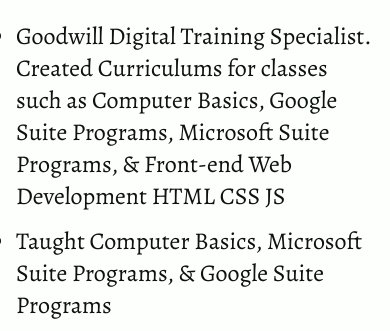
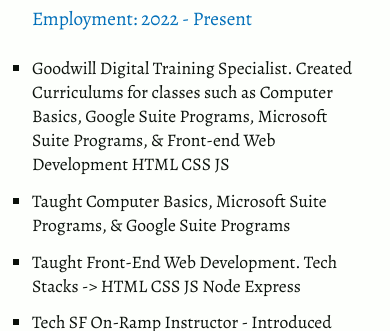
Before and after one commit to Porcunanet/PorcunaNet_Site, a plain HTML site: page index.html in a window 390 px wide. Shown: the part 476-807 px from the top of the page. Drawn offline with nearby package versions, Linux system fonts and the light colour scheme.

Commit message:
fixed padding on resume container and changed list style to square

```diff
--- a/style.css
+++ b/style.css
@@ -73,6 +73,7 @@ body {
 .resume-container {
   max-width: 1000px;
   margin: 0 auto;
+  padding: 0 1rem;
 }
 
 .main h1, p, ul{
@@ -91,6 +92,7 @@ body {
 
 .main li {
   margin-top: .8rem;
+  list-style-type: square;
 }
 
 .projects-container {
@@ -273,7 +275,6 @@ body {
   ##Screen = B/w 320px to 479px
 */
 @media (min-width:0px) and (max-width: 480px) {
-
   /* CSS */
   h1 {
     font-size:3.5rem;
@@ -287,6 +288,7 @@ body {
     font-size: 1.5rem;
   }
 
+
   .projects-container {
     justify-items: center;
   }
@@ -297,7 +299,7 @@ body {
   }
 
   .resume-container li {
-    font-size: 1.5rem;
+    font-size: 1.1rem;
   }
 
   .navigation ul li a {
```
